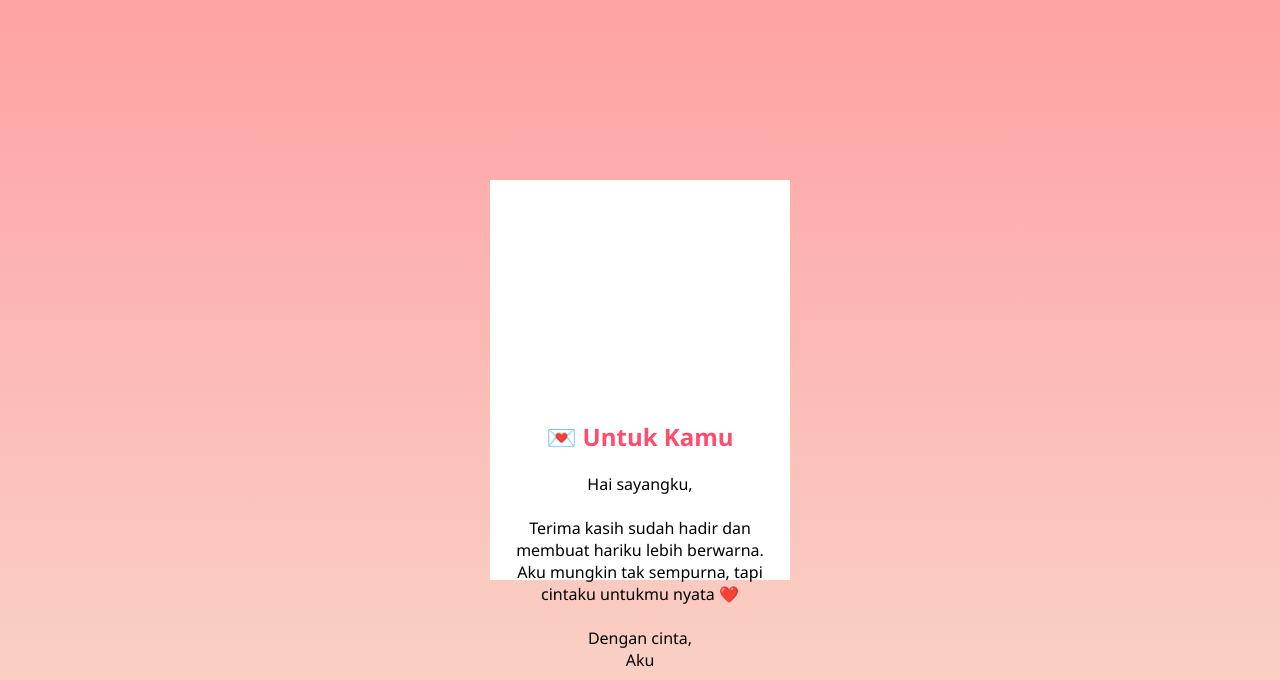
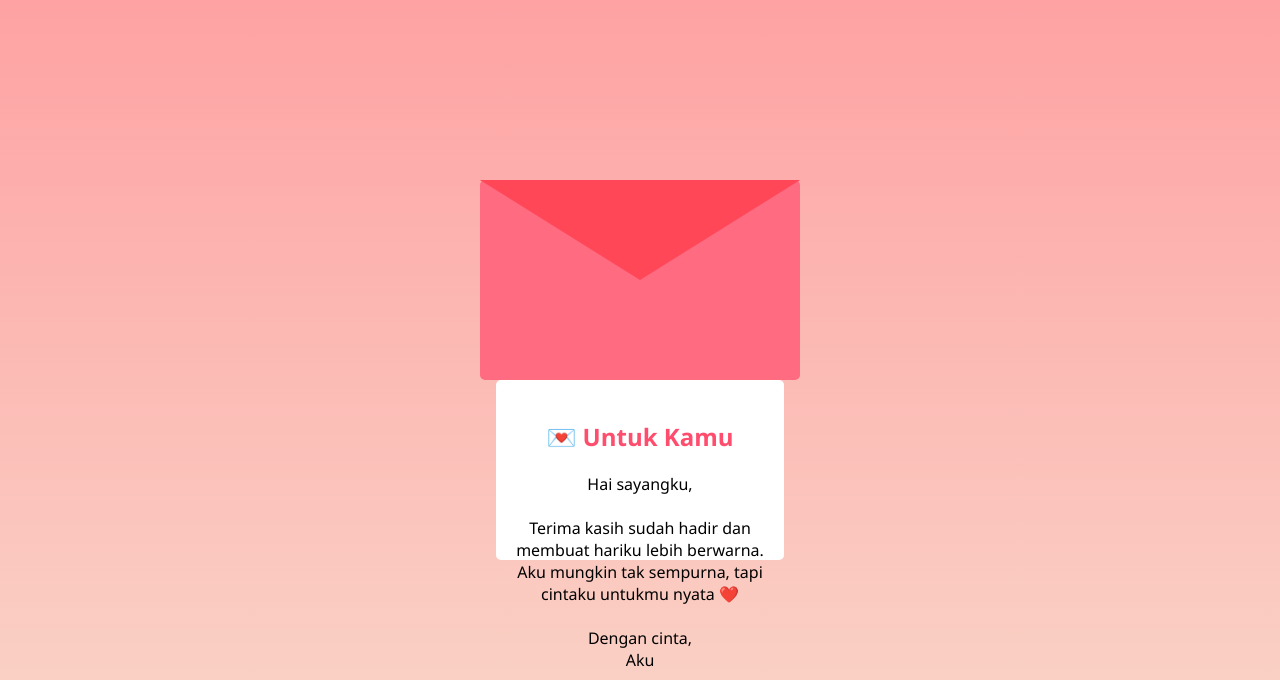
Before and after one commit to Dzaki-IT/love-letter, a plain HTML site: page index.html in a window 1280 px wide. Shown: the part 120-800 px from the top of the page. Drawn offline with Linux system fonts and the light colour scheme.

Commit message:
Update style.css

```diff
--- a/style.css
+++ b/style.css
@@ -14,50 +14,63 @@ body {
 }
 
 .envelope {
-    width: 300px;
+    position: relative;
+    width: 320px;
     height: 200px;
-    background: #fff;
-    position: relative;
     cursor: pointer;
-    transition: transform 1s;
 }
 
-.envelope.open {
-    transform: translateY(-50px);
+.back {
+    position: absolute;
+    width: 100%;
+    height: 100%;
+    background: #ff6b81;
+    border-radius: 5px;
+    z-index: 1;
 }
 
-.top {
+.front {
     position: absolute;
-    top: 0;
     width: 100%;
     height: 100%;
     background: #ff6b81;
     clip-path: polygon(0 0, 100% 0, 50% 50%);
-    z-index: 3;
-    transition: transform 1s;
+    z-index: 4;
+    bottom: 0;
 }
 
-.envelope.open .top {
+.top-flap {
+    position: absolute;
+    width: 100%;
+    height: 100%;
+    background: #ff4757;
+    clip-path: polygon(0 0, 100% 0, 50% 50%);
+    transform-origin: top;
+    transition: transform 1s;
+    z-index: 5;
+}
+
+.envelope.open .top-flap {
     transform: rotateX(180deg);
-    transform-origin: top;
 }
 
 .letter {
     position: absolute;
-    bottom: 0;
-    width: 100%;
-    height: 100%;
+    width: 90%;
+    height: 90%;
     background: #fff;
+    left: 5%;
+    top: 100%;
     padding: 20px;
     box-sizing: border-box;
-    transform: translateY(100%);
-    transition: transform 1s;
-    z-index: 2;
+    border-radius: 5px;
     text-align: center;
+    transition: top 1s;
+    z-index: 3;
 }
 
 .envelope.open .letter {
-    transform: translateY(0);
+    top: 5%;
 }
 
 h2 {
```
